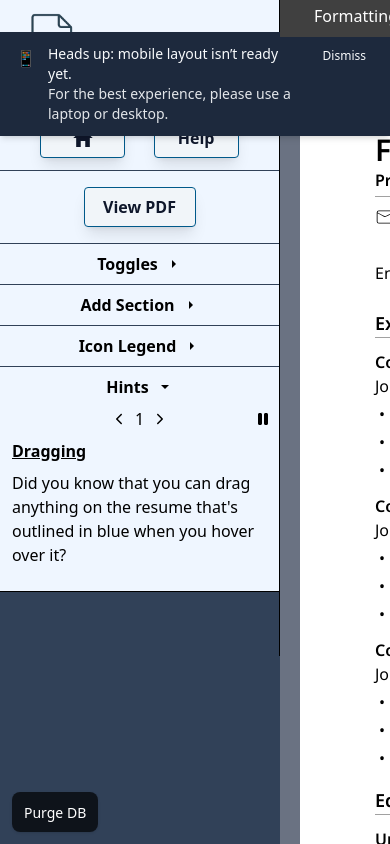
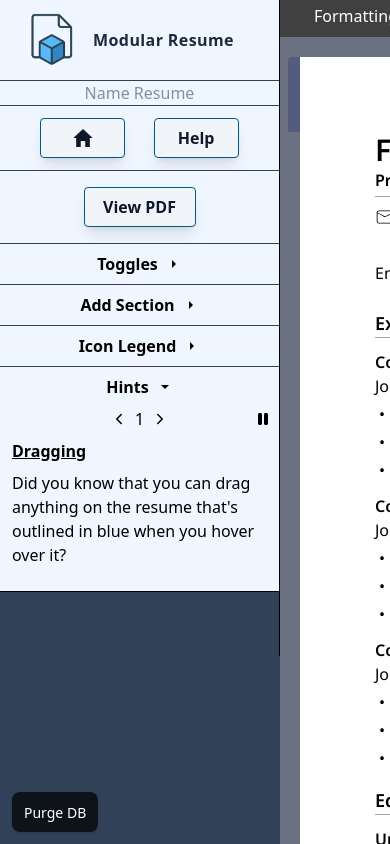
Before and after one commit to Tarrega88/modular-resume-2, a React (Vite) app: page / in a window 390 px wide. Both pictures are taken after a click on the button "Create New Resume". Shown: the top 844 px of the page. Built offline with nearby package versions, Linux system fonts and the light colour scheme.

Commit message:
mobile fix attempt

```diff
--- a/src/MainView.tsx
+++ b/src/MainView.tsx
@@ -34,7 +34,7 @@ export default function MainView() {
 
   return (
     <div>
-      <MobileNotification />
+      {/* <MobileNotification /> */}
       <div className="grid grid-cols-[280px_1fr] w-full bg-slate-700 h-[dvh-100]">
         <BuilderColumn
           onPrint={handlePrint}
```
